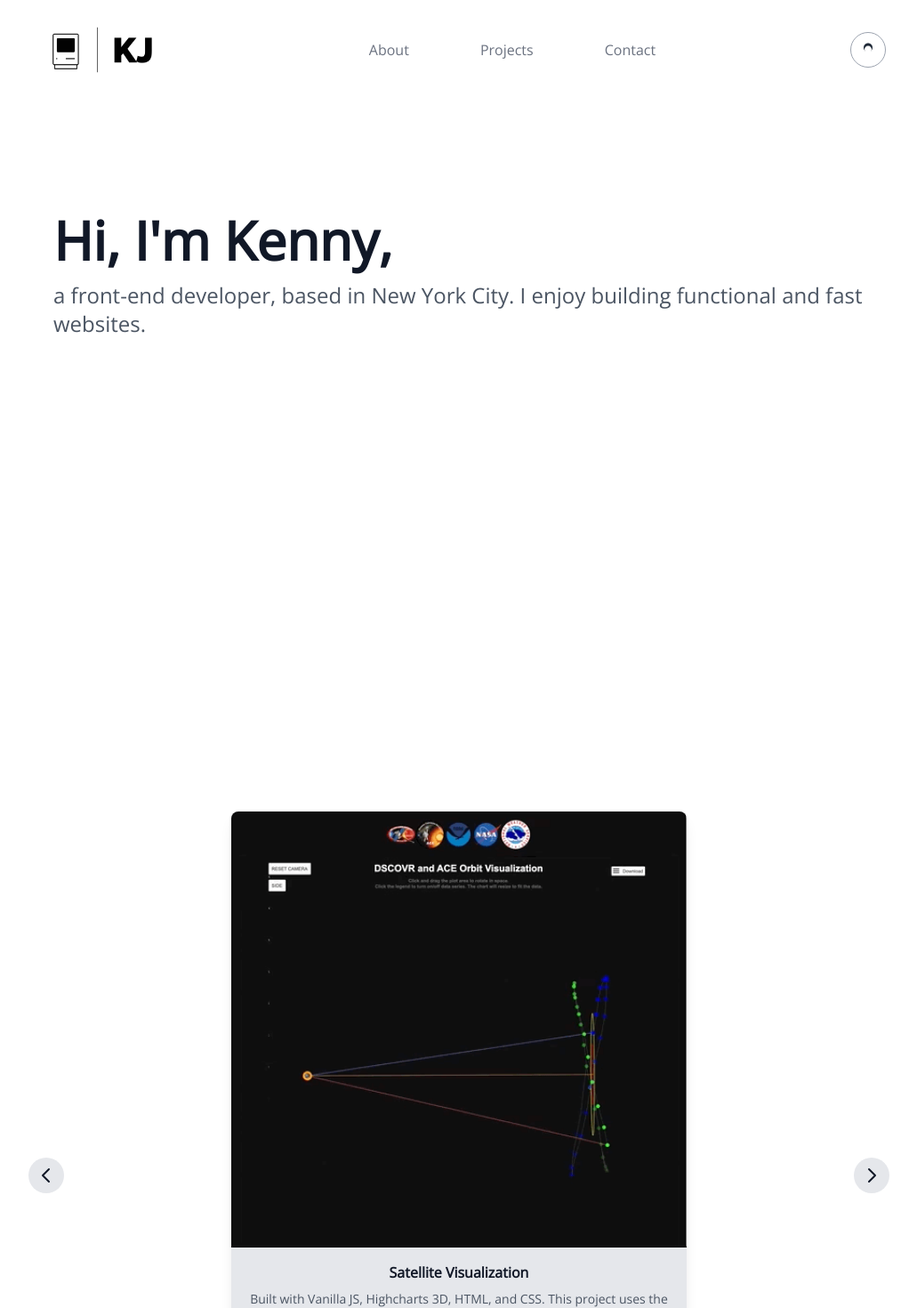
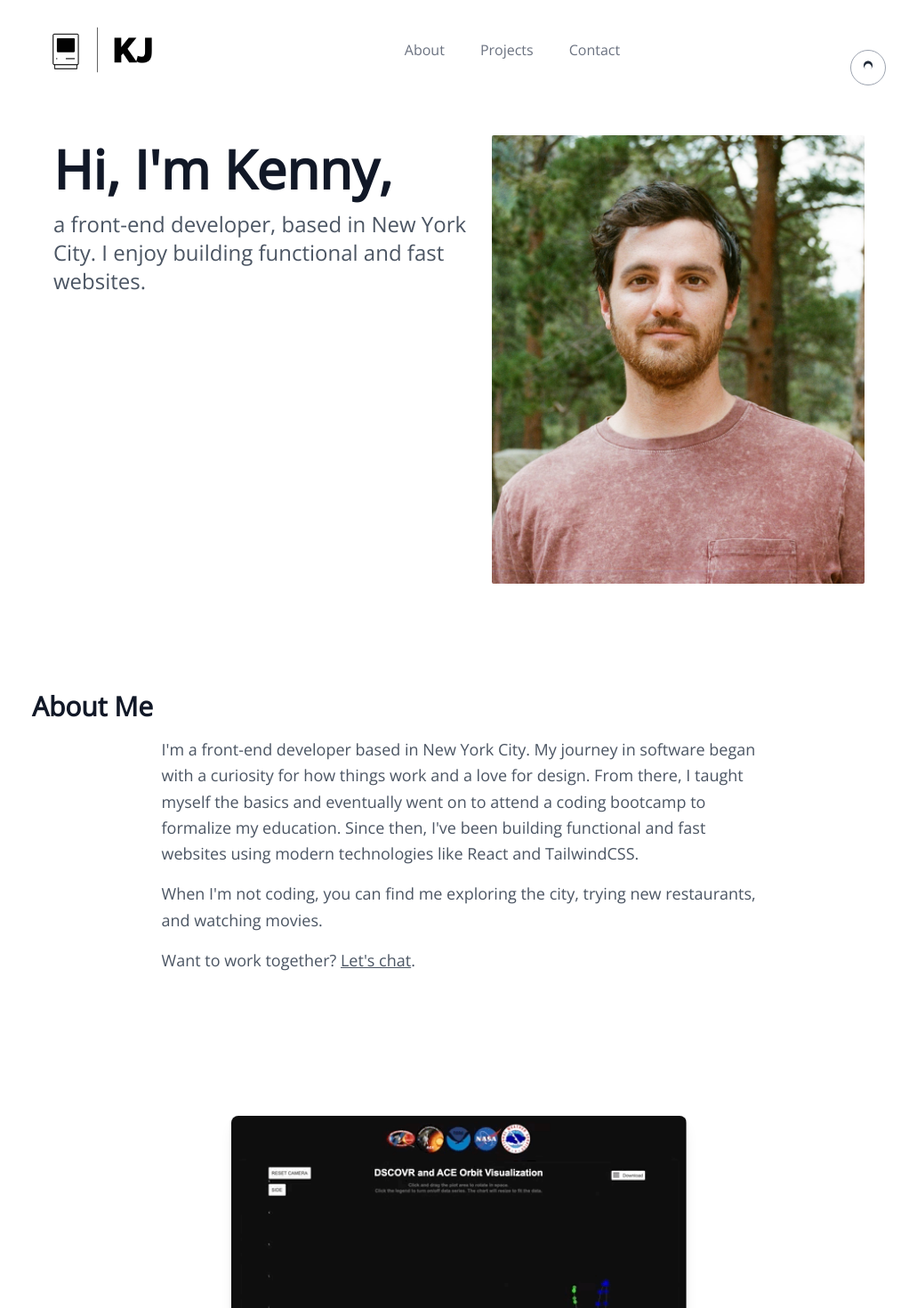
Before and after one commit to papercircuit/simple-portfolio, a React (Create React App) app: page / in a window 1280 px wide. Shown: the top 1470 px of the page at 89% size, without its empty margins (124-1155 px from the left). Built offline with nearby package versions, Linux system fonts and the light colour scheme; no server answers.

Commit message:
Styling and RWD added

```diff
--- /dev/null
+++ b/src/components/About.js
@@ -0,0 +1,88 @@
+import React from "react";
+import { motion } from "framer-motion";
+import "tailwindcss/tailwind.css";
+
+const About = () => {
+  const textVariants = {
+    initial: {
+      opacity: 0,
+      y: 50,
+    },
+    animate: {
+      opacity: 1,
+      y: 0,
+      transition: {
+        duration: 0.5,
+        ease: "easeInOut",
+        delay: 0.2,
+      },
+    },
+  };
+
+  const emphasisVariants = {
+    default: {
+      color: "inherit",
+      fontWeight: "inherit",
+    },
+    hover: {
+      color: "#10B981",
+      fontWeight: "bold",
+    },
+  };
+
+  return (
+    <section className="max-w-screen-lg mx-auto px-4 pb-40 pt-20">
+      <div className="text-left">
+        <motion.h2
+          className="text-3xl font-bold text-gray-900 dark:text-white mb-4"
+          variants={textVariants}
+          initial="initial"
+          animate="animate"
+        >
+          About Me
+        </motion.h2>
+        <motion.p
+          className="text-lg text-gray-600 dark:text-gray-400 leading-relaxed mx-auto max-w-prose"
+          variants={textVariants}
+          initial="initial"
+          animate="animate"
+        >
+          I'm a front-end developer based in New York City. My journey in software began with a curiosity for how things work and a love for design. From there, I taught myself the basics and eventually went on to attend a coding bootcamp to formalize my education. Since then, I've been building functional and fast websites using modern technologies like React and TailwindCSS.
+        </motion.p>
+        <motion.p
+          className="text-lg text-gray-600 dark:text-gray-400 leading-relaxed mx-auto max-w-prose mt-4"
+          variants={textVariants}
+          initial="initial"
+          animate="animate"
+        >
+          When I'm not coding, you can find me exploring the city, trying new restaurants, and watching movies.
+        </motion.p>
+        <motion.p
+          className="text-lg text-gray-600 dark:text-gray-400 leading-relaxed mx-auto max-w-prose mt-4"
+          variants={textVariants}
+          initial="initial"
+          animate="animate"
+        >
+          Want to work together?{" "}
+          <motion.span
+            className="cursor-pointer"
+            variants={emphasisVariants}
+            whileHover="hover"
+          >
+            <a
+              href="https://www.linkedin.com/in/kenny-johnson-nyc/"
+              target="_blank"
+              rel="noreferrer"
+              className="underline"
+            >
+              Let's chat
+            </a>
+          </motion.span>
+          .
+        </motion.p>
+      </div>
+    </section>
+  );
+};
+
+export default About;
--- a/src/components/ContactForm.js
+++ b/src/components/ContactForm.js
@@ -25,8 +25,9 @@ const ContactForm = () => {
   return (
     <>
       <button
-        className="bg-gray-500 text-white mt-4 font-bold py-2 px-4 rounded-full focus:outline-none focus:shadow-outline"
+        className="bg-gray-500 text-white mt-4 font-bold py-2 px-4 rounded-md focus:outline-none focus:shadow-outline"
         onClick={toggleFormVisibility}
+        id="contact"
       >
         Contact Me
       </button>
@@ -86,7 +87,7 @@ const ContactForm = () => {
                 </button>
               </form>
               <motion.button
-                className="absolute top-0 right-0 mr-4 mt-4 text-gray-600 hover:text-gray-800"
+                className="absolute top-0 right-0 mr-14 mt-14 text-gray-600 hover:text-gray-800"
                 onClick={toggleFormVisibility}
                 variants={emphasisVariants}
                 whileHover="hover"
--- a/src/components/Footer.js
+++ b/src/components/Footer.js
@@ -2,13 +2,6 @@ import { motion } from "framer-motion";
 import ContactForm from "./ContactForm";
 
 const Footer = () => {
-
-  const emphasisVariants = {
-    hover: {
-      color: "#10B981",
-      fontWeight: "bold",
-    },
-  };
 
   return (
     <motion.footer
--- a/src/components/Hero.js
+++ b/src/components/Hero.js
@@ -1,6 +1,8 @@
 import React from "react";
 import { motion } from "framer-motion";
 import "tailwindcss/tailwind.css";
+import Avatar from "../assets/kenny.jpeg";
+
 
 const Hero = () => {
   const emphasisVariants = {
@@ -19,8 +21,8 @@ const Hero = () => {
   };
 
   return (
-    <div className="max-w-screen-lg min-h-screen h-full w-full px-10 py-20 relative">
-      <div className="mt-12 relative">
+    <div className="px-10 py-40 relative flex flex-col md:flex-row md:py-10 justify-between">
+      <div className="mt-14 md:mt-2 relative">
         <motion.h1
           className="text-4xl md:text-6xl font-bold text-gray-900 dark:text-white leading-tight"
           animate={{ opacity: 1 }}
@@ -30,10 +32,7 @@ const Hero = () => {
           }}
         >
           Hi, I'm{" "}
-          <motion.span
-            variants={emphasisVariants}
-            whileHover="hover"
-          >
+          <motion.span variants={emphasisVariants} whileHover="hover">
             <motion.a
               href="https://www.linkedin.com/in/kenny-johnson-nyc/"
               target="_blank"
@@ -75,6 +74,19 @@ const Hero = () => {
           </motion.span>{" "}
         </motion.p>
       </div>
+      <div className="relative min-w-10 w-full h-[50vh] md:h-[63vh] box-shadow border-1 border-gray-700 dark:border-gray-200 rounded-sm overflow-hidden mt-6 md:mt-0 md:ml-6">
+        <motion.img
+          src={Avatar}
+          className="absolute top-0 left-0 w-full h-full object-cover"
+          initial={{ opacity: 0, y: 50 }}
+          animate={{ opacity: 1, y: 0 }}
+          transition={{
+            duration: 0.5,
+            ease: "easeInOut",
+            delay: 0.7,
+          }}
+        />
+      </div>
     </div>
   );
 };
--- a/src/components/Logo.js
+++ b/src/components/Logo.js
@@ -1,24 +1,20 @@
 import { motion } from "framer-motion";
 import KJLOGO from "../assets/KJ-1.png";
-import { useEffect, useState } from "react";
 
 const Logo = ({ darkMode }) => {
-  const [isDarkMode, setIsDarkMode] = useState(false);
-
-  useEffect(() => {
-    setIsDarkMode(darkMode);
-  }, [darkMode]);
 
   return (
     <motion.div
       className={`w-40 h-20 overflow-hidden ${
         darkMode ? "filter invert(1)" : ""
       }`}
+
+      whileTap={{ scale: 0.95 }}
     >
       <motion.img
         src={KJLOGO}
         alt="KJ Logo"
-        className="w-full h-full object-cover"
+        className="w-full h-full rounded-full object-cover"
         style={{ filter: darkMode ? "brightness(150%)" : "none" }}
         initial={{ opacity: 0 }}
         animate={{ opacity: 1 }}
--- a/src/components/Nav.js
+++ b/src/components/Nav.js
@@ -1,35 +1,80 @@
-import React from "react";
+import React, { useState } from "react";
 import DarkModeToggle from "./DarkModeToggle";
 import Logo from "./Logo";
 
+const Nav = ({ darkMode, toggleDarkMode }) => {
+  const [mobileMenuOpen, setMobileMenuOpen] = useState(false);
 
-const Nav = ({ darkMode, toggleDarkMode }) => {
+  const toggleMobileMenu = () => {
+    setMobileMenuOpen(!mobileMenuOpen);
+  };
+
   return (
-    <div className="max-w-screen-lg w-full px-4">
-      <div className="flex justify-between items-center py-4">
-        <Logo darkMode={darkMode} />
-        <div classNam="flex space-evenly">
+    <div className="max-w-screen-lg w-full px-4 mx-auto">
+      <div className="flex flex-col md:flex-row justify-between items-center py-4">
+        <div className="text-center mb-4 md:mb-0">
+          <Logo darkMode={darkMode} />
+        </div>
+        <div className="hidden md:flex space-x-10 items-center">
+          {/* Navigation links for large screens */}
+          <a
+            className="text-gray-500 dark:text-gray-300 hover:text-gray-700 dark:hover:text-gray-100"
+            href="#about"
+          >
+            About
+          </a>
+          <a
+            className="text-gray-500 dark:text-gray-300 hover:text-gray-700 dark:hover:text-gray-100"
+            href="#projects"
+          >
+            Projects
+          </a>
+          <a
+            className="text-gray-500 dark:text-gray-300 hover:text-gray-700 hover:border-b-1 dark:hover:text-gray-100"
+            href="#contact"
+          >
+            Contact
+          </a>
+        </div>
+
+        <div className="w-full flex justify-center md:hidden">
+          <button
+            className="focus:outline-none"
+            onClick={toggleMobileMenu}
+          >
+            <span className="block w-[44vw] h-0.5 bg-gray-500 dark:bg-gray-300"></span>
+            <span className="block w-[42vw] h-0.5 bg-gray-500 dark:bg-gray-300 mt-1.5"></span>
+            <span className="block w-[40vw] h-0.5 bg-gray-500 dark:bg-gray-300 mt-1.5"></span>
+          </button>
+        </div>
+        <div className="mt-10">
+          <DarkModeToggle darkMode={darkMode} toggleDarkMode={toggleDarkMode} />
+        </div>
+      </div>
+      {mobileMenuOpen && (
+        <div className="md:hidden flex flex-col space-y-2 mt-2">
+          {/* Navigation links for small screens */}
           <a
             className="text-gray-500 px-10 dark:text-gray-300 hover:text-gray-700 dark:hover:text-gray-100"
-            href="#"
+            href="#about"
           >
             About
           </a>
           <a
             className="text-gray-500 px-10 dark:text-gray-300 hover:text-gray-700 dark:hover:text-gray-100"
-            href="#"
+            href="#projects"
           >
             Projects
           </a>
           <a
             className="text-gray-500 px-10 dark:text-gray-300 hover:text-gray-700 hover:border-b-1 dark:hover:text-gray-100"
-            href="#"
+            href="#contact"
           >
             Contact
           </a>
+
         </div>
-        <DarkModeToggle darkMode={darkMode} toggleDarkMode={toggleDarkMode} />
-      </div>
+      )}
     </div>
   );
 };
--- a/src/components/Projects.js
+++ b/src/components/Projects.js
@@ -5,8 +5,7 @@ import 'react-responsive-carousel/lib/styles/carousel.min.css';
 
 const Projects = () => {
   return (
-    <div className="portfolio">
-
+    <div id="projects">
     <Carousel showArrows={true} showStatus={false} showIndicators={false} showThumbs={false} infiniteLoop={true} autoPlay={false} interval={5000} transitionTime={200} stopOnHover={true} swipeable={true} emulateTouch={true} useKeyboardArrows={true} renderArrowPrev={(onClickHandler, hasPrev, label) => hasPrev && (
       <button type="button" onClick={onClickHandler} title={label} className="absolute left-8 top-1/2 transform -translate-y-1/2 -translate-x-1/2 z-10 w-10 h-10 bg-gray-200 dark:bg-gray-700 rounded-full flex items-center justify-center">
         <svg className="w-6 h-6 text-gray-900 dark:text-white" fill="none" stroke="currentColor" viewBox="0 0 24 24" xmlns="http://www.w3.org/2000/svg">
--- a/src/index.css
+++ b/src/index.css
@@ -11,3 +11,8 @@
   font-display: swap;
   src: url(./fonts/Open_Sans/static/OpenSans/OpenSans-Regular.ttf);
 }
+
+* {
+  box-sizing: border-box;
+  transition: all 0.3s ease;
+}
--- a/src/pages/Portfolio.js
+++ b/src/pages/Portfolio.js
@@ -5,6 +5,7 @@ import Footer from "../components/Footer";
 import Repos from "../components/Repos";
 import Nav from "../components/Nav";
 import Projects from "../components/Projects";
+import About from "../components/About";
 
 
 const Portfolio = () => {
@@ -26,13 +27,13 @@ const Portfolio = () => {
   return (
     <div
 
-    className="flex justify-center items-center min-h-screen bg-gradient-to-br from-white-100 via-blue-400 to-gray-800 dark:bg-gradient-to-br dark:from-gray-800 dark:via-gray-700 dark:to-gray-600">
+      className="flex justify-center items-center min-h-screen bg-gradient-to-br from-white-100 via-blue-400 to-gray-800 dark:bg-gradient-to-br dark:from-gray-800 dark:via-gray-700 dark:to-gray-600">
       <div className="max-w-screen-lg w-full px-4">
         <Nav darkMode={darkMode} toggleDarkMode={toggleDarkMode} />
         <Hero />
+        <About />
         <Projects />
         <Repos />
-
         <Footer />
       </div>
     </div>
```
Also changed, not shown: src/Repos.js (deleted, +0 -109 lines), src/components/Repos.js (+4 -4 lines).
